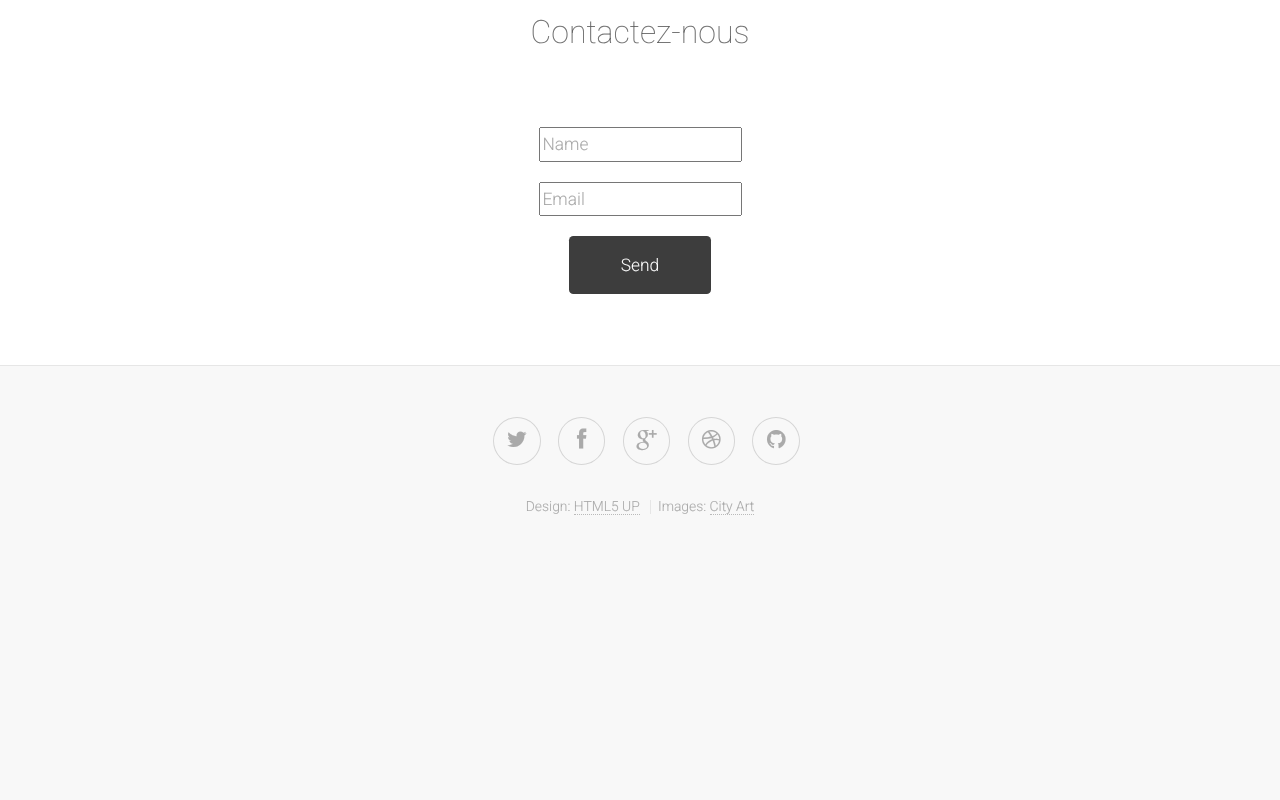
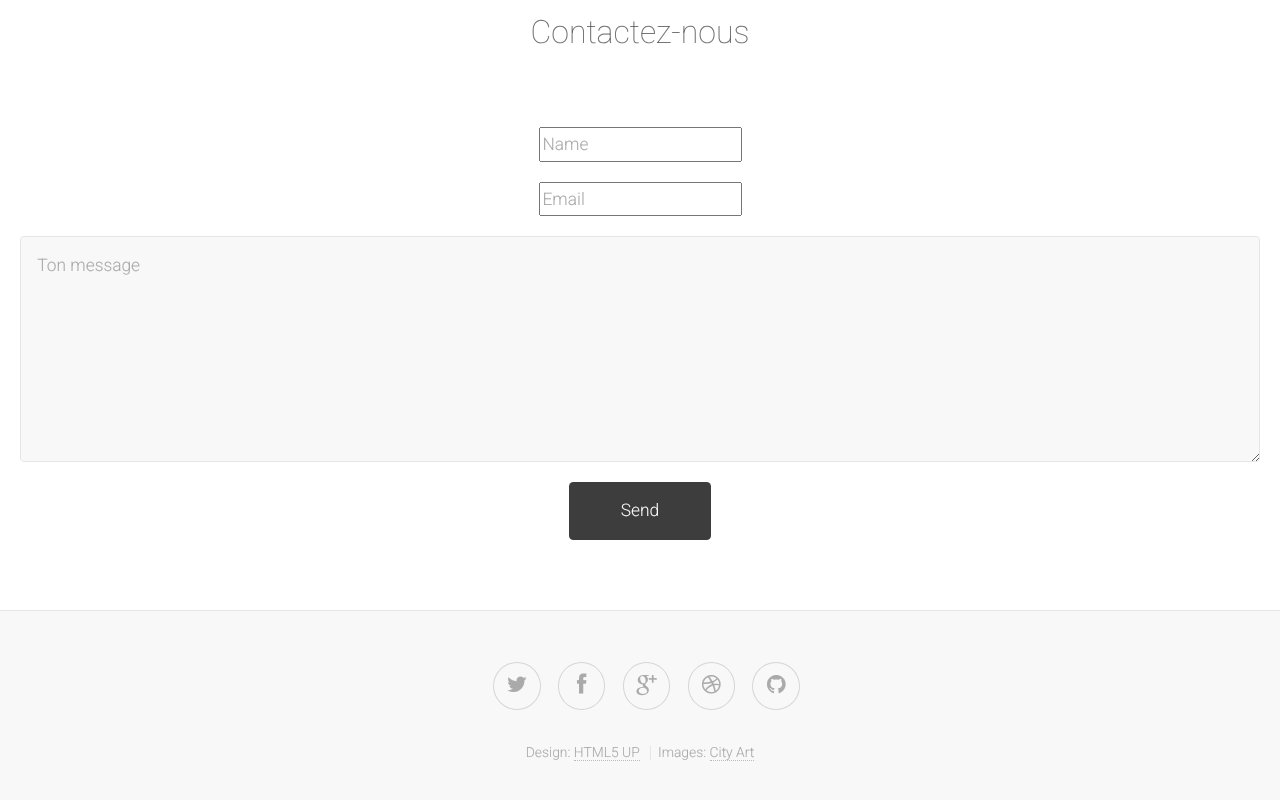
Before and after one commit to matthieusukho/CityArtWeb, a plain HTML site: page index.html in a window 1280 px wide. Shown: the part 3095-3895 px from the top of the page. Before the commit the page ends 3682 px from the top, so only its background shows below. Drawn offline with Linux system fonts and the light colour scheme.

Commit message:
formulaire

```diff
--- a/index.html
+++ b/index.html
@@ -122,9 +122,12 @@
 					<div class="container small">
 						<form action="https://formspree.io/cityartappdev@gmail.com" method="POST">
 					         <div class="row half">
-   							 <div class="6u"><input type="text" placeholder="Name" name="name"></div>
+   							 	 <div class="6u"><input type="text" placeholder="Name" name="name"></div>
     							 <div class="6u"><input type="email" placeholder="Email" name="_replyto"></div>
-						 </div>
+							 </div>
+							 <div class="row half">
+								<div class="12u" ><textarea name="message" placeholder="Ton message"></textarea></div>
+							 </div>
 						 <div class="row">
 						 <div class="12u">
     						 <input type="button" class="button"  value="Send">
```
